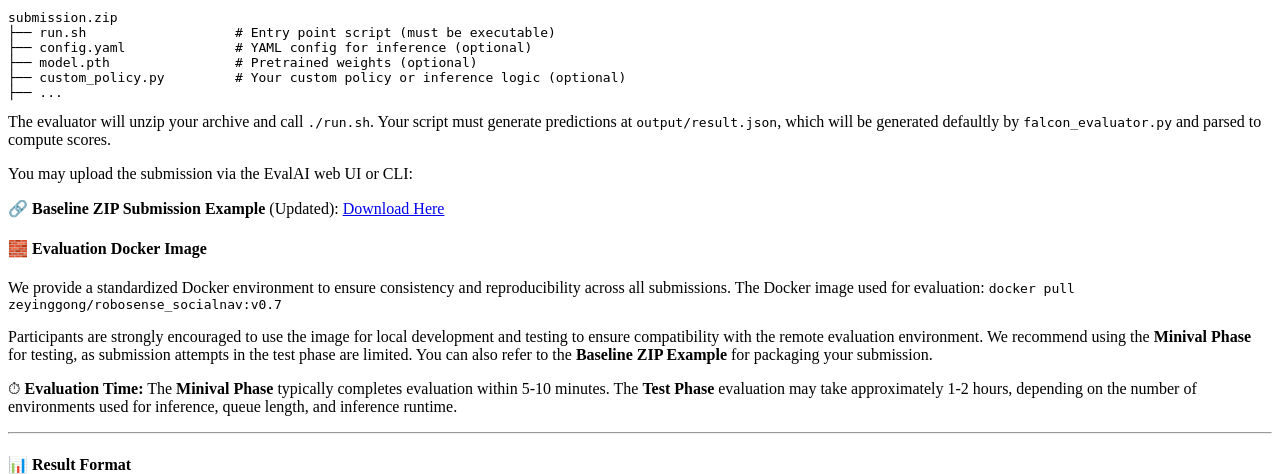
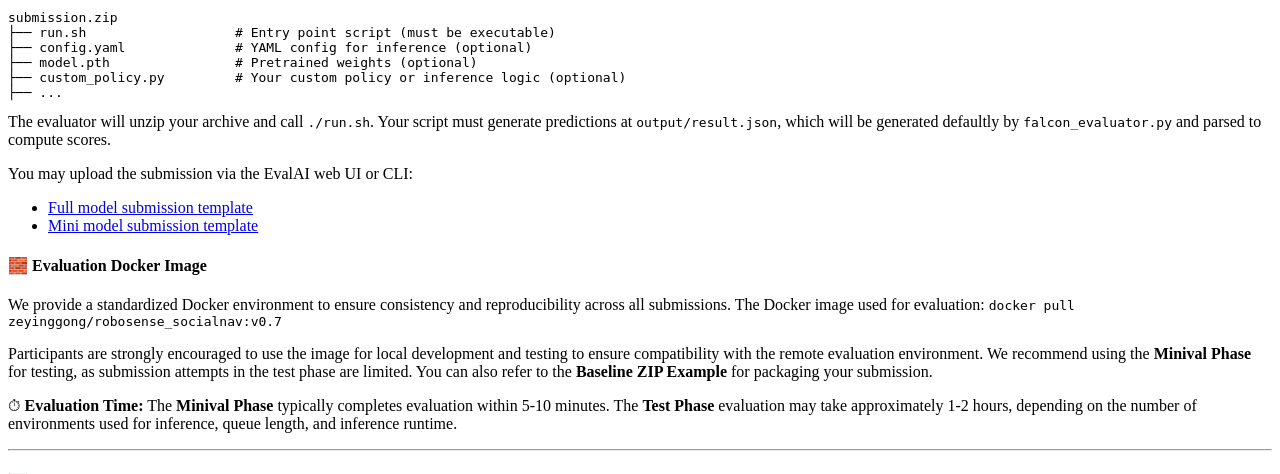
Before and after one commit to Zeying-Gong/Socialnav-HW3, a Python web app: template templates/submission_guidelines.html in a window 1280 px wide. Shown: the part 197-671 px from the top of the page. Run offline with Jinja, Linux system fonts and the light colour scheme; the template is opened without the code that fills it, so the values that code supplies are empty.

Commit message:
Update submission templates

```diff
--- a/templates/submission_guidelines.html
+++ b/templates/submission_guidelines.html
@@ -27,10 +27,10 @@ You may upload the submission via the EvalAI web UI or CLI:
 </p>
 
 <p>
-🔗 <strong>Baseline ZIP Submission Example</strong> (Updated):
-<a href="https://drive.google.com/file/d/1k5tMeocASZhCUL2SFUILqWTszNRYjC4L/view?usp=sharing" target="_blank">
-Download Here
-</a>
+  <ul>
+    <li><a href="https://drive.google.com/file/d/1k5tMeocASZhCUL2SFUILqWTszNRYjC4L/view?usp=sharing" target="_blank">Full model submission template</a></li>
+    <li><a href="https://drive.google.com/file/d/1IRg5iPrWOOKKL6hTCWzZ2deQPLerBAMX/view?usp=sharing" target="_blank">Mini model submission template</a></li>
+  </ul>
 </p>
 
 <h4 class="title is-4"> 🧱 Evaluation Docker Image </h4>
--- a/worker_pids.txt
+++ b/worker_pids.txt
@@ -1,2 +1,2 @@
-3006210
-3006212
+3111704
+3111706
```
Also changed, not shown: 1 other file.
